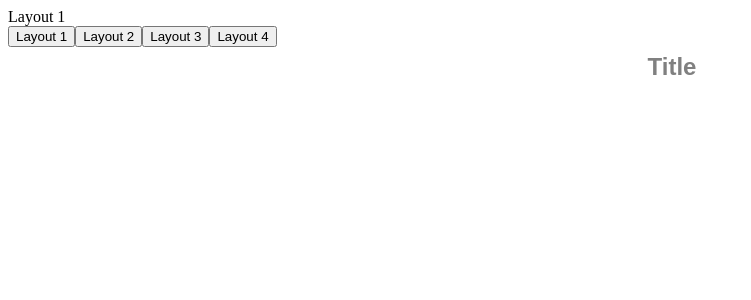
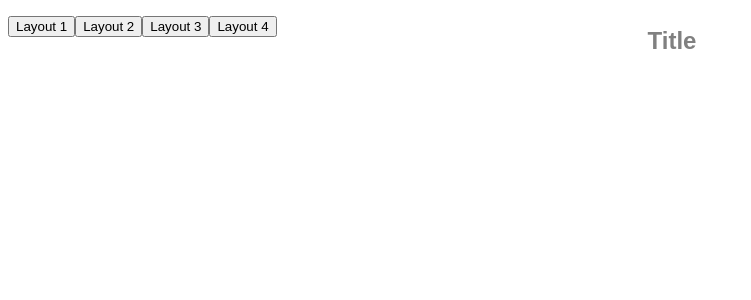
Before and after one commit to krishnadubagunta/you, a Next.js app: page / in a window 1280 px wide. Shown: the top 300 px of the page, without its empty margins (0-751 px from the left). Built offline with nearby package versions, Linux system fonts and the light colour scheme.

Commit message:
This works. Thank Steve.

```diff
--- a/layouts/context.js
+++ b/layouts/context.js
@@ -22,7 +22,6 @@ export class LayoutProvider extends Component {
     const { layoutId } = this.state
     return (
       <LayoutSharedContext.Provider value={{ layoutId, selectLayout: this.selectLayout }}>
-        <LayoutSelector />
         {
           this.props.children
         }
```
